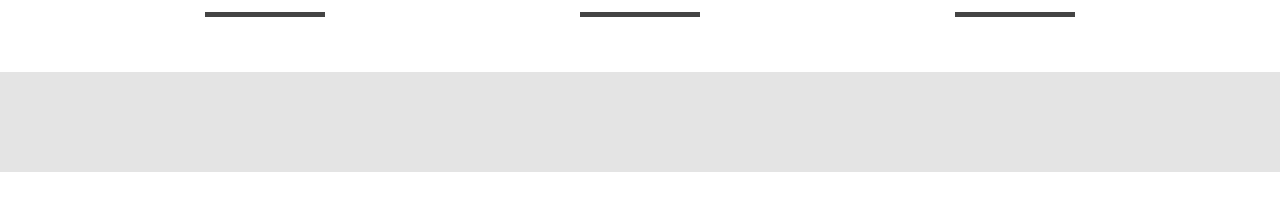
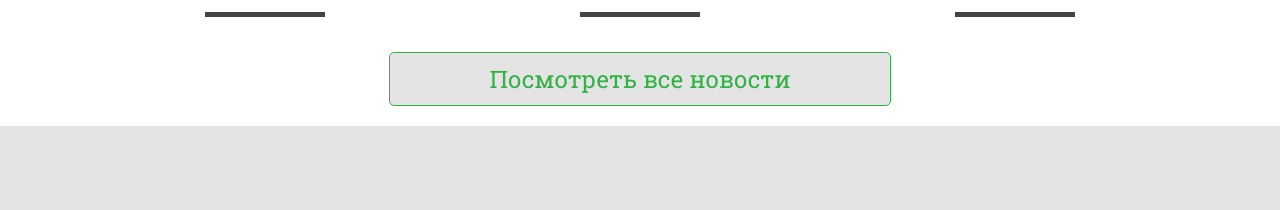
Before and after one commit to vladflip/care, a plain HTML site: page index.html in a window 1280 px wide. Shown: the part 1462-1672 px from the top of the page. Before the commit the page ends 1634 px from the top, so only its background shows below. Drawn offline with Linux system fonts and the light colour scheme.

Commit message:
show news button

```diff
--- a/assets/stylus/components/news.styl
+++ b/assets/stylus/components/news.styl
@@ -8,6 +8,29 @@
 		display flex
 		justify-content space-between
 		flex-wrap wrap
+
+	&_all
+		width 500px
+		padding 10px 0
+		border-radius 5px
+		background-color $grey
+		border 1px solid $green
+		color $green
+		margin auto
+		cursor pointer
+		font-size 1.5em
+		text-align center
+
+		transition color 300ms ease-in-out, background-color 300ms ease-in-out
+
+		&:hover
+			color white
+			background-color $green
+
+		a
+			display block
+			width 100%
+			height 100%
 
 .new
 	width 300px
--- a/css/style.css
+++ b/css/style.css
@@ -122,6 +122,28 @@ a {
       -ms-flex-wrap: wrap;
           flex-wrap: wrap;
 }
+.news_all {
+  width: 500px;
+  padding: 10px 0;
+  border-radius: 5px;
+  background-color: #e4e4e4;
+  border: 1px solid #30b245;
+  color: #30b245;
+  margin: auto;
+  cursor: pointer;
+  font-size: 1.5em;
+  text-align: center;
+  transition: color 300ms ease-in-out, background-color 300ms ease-in-out;
+}
+.news_all:hover {
+  color: #fff;
+  background-color: #30b245;
+}
+.news_all a {
+  display: block;
+  width: 100%;
+  height: 100%;
+}
 .new {
   width: 300px;
   margin-bottom: 20px;
--- a/index.html
+++ b/index.html
@@ -181,8 +181,8 @@
 					</a>
 				</div>
 			</div>
-			<div class="news_button">
-
+			<div class="news_all">
+				<a href="">Посмотреть все новости</a>
 			</div>
 		</div>
 	</div>
```
